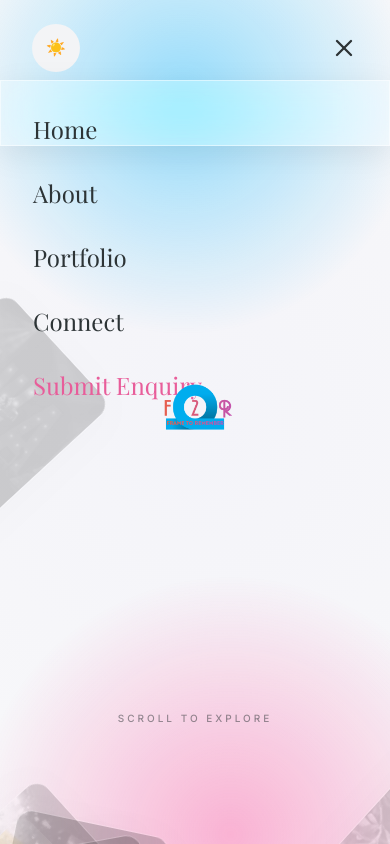
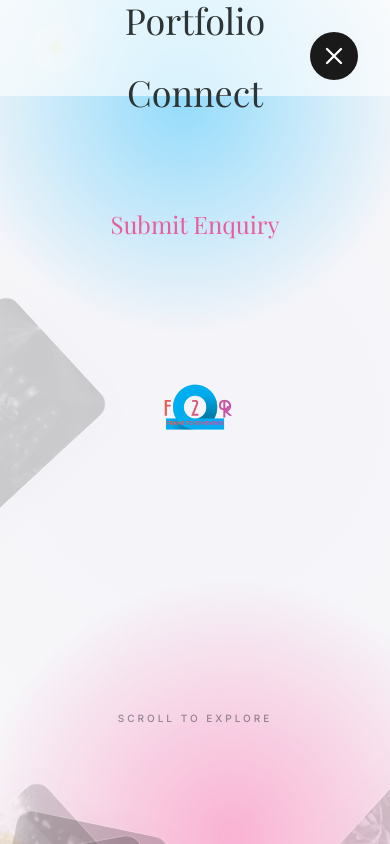
Before and after one commit to rohitbasak11/Frame-2-Remember, a Next.js app: page / in a window 390 px wide. Both pictures are taken after a click on the button 344 px from the left and 48 px from the top of the page. Shown: the top 844 px of the page. Built offline with nearby package versions, Linux system fonts and the light colour scheme; a web font is replaced by a local one.

Commit message:
Enhance mobile menu with premium frosted glass effect and full-screen layout

```diff
--- a/components/layout/Navbar.tsx
+++ b/components/layout/Navbar.tsx
@@ -94,12 +94,20 @@ export default function Navbar() {
 
       {/* Mobile Menu */}
       {isMobileMenuOpen && (
-        <div className="md:hidden fixed inset-0 top-[80px] glass z-[1900] flex flex-col p-8 gap-8 animate-in fade-in slide-in-from-top-4">
-          <Link href="/" onClick={() => setIsMobileMenuOpen(false)} className="text-2xl font-heading">Home</Link>
-          <Link href="/#about" onClick={() => setIsMobileMenuOpen(false)} className="text-2xl font-heading">About</Link>
-          <Link href="/#portfolio" onClick={() => setIsMobileMenuOpen(false)} className="text-2xl font-heading">Portfolio</Link>
-          <Link href="/#connect" onClick={() => setIsMobileMenuOpen(false)} className="text-2xl font-heading">Connect</Link>
-          <Link href="/enquire" onClick={() => setIsMobileMenuOpen(false)} className="text-2xl font-heading text-pink">Submit Enquiry</Link>
+        <div className="md:hidden fixed inset-0 bg-white/60 dark:bg-black/60 backdrop-blur-[30px] z-[1900] flex flex-col justify-center items-center p-8 gap-8 animate-in fade-in zoom-in duration-300">
+          <Link href="/" onClick={() => setIsMobileMenuOpen(false)} className="text-4xl font-heading hover:text-pink transition-colors">Home</Link>
+          <Link href="/#about" onClick={() => setIsMobileMenuOpen(false)} className="text-4xl font-heading hover:text-pink transition-colors">About</Link>
+          <Link href="/#portfolio" onClick={() => setIsMobileMenuOpen(false)} className="text-4xl font-heading hover:text-pink transition-colors">Portfolio</Link>
+          <Link href="/#connect" onClick={() => setIsMobileMenuOpen(false)} className="text-4xl font-heading hover:text-pink transition-colors">Connect</Link>
+          <div className="w-12 h-[2px] bg-pink/20 my-4" />
+          <Link href="/enquire" onClick={() => setIsMobileMenuOpen(false)} className="text-2xl font-heading text-pink hover:scale-110 transition-transform">Submit Enquiry</Link>
+
+          <button
+            onClick={() => setIsMobileMenuOpen(false)}
+            className="absolute top-8 right-8 w-12 h-12 flex items-center justify-center rounded-full bg-dark text-white hover:bg-pink transition-colors"
+          >
+            <X size={28} />
+          </button>
         </div>
       )}
     </nav>
```
